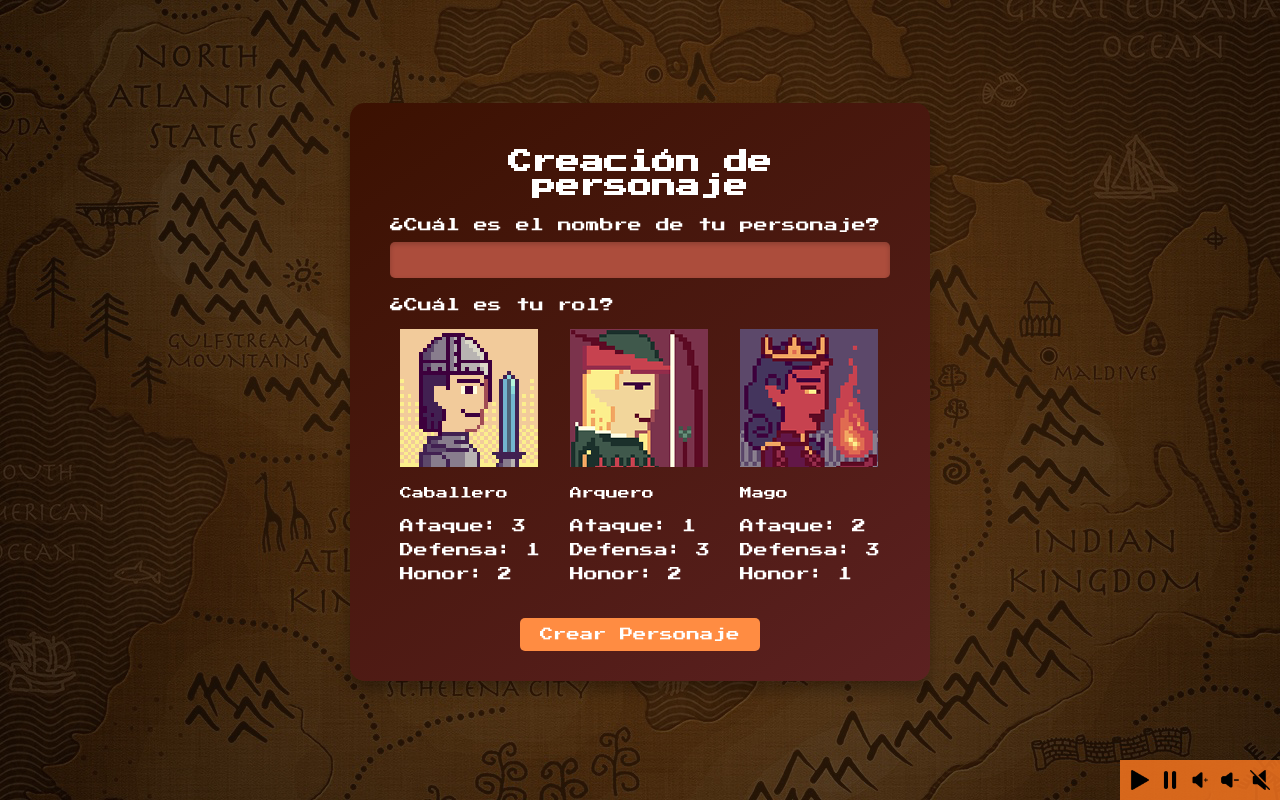
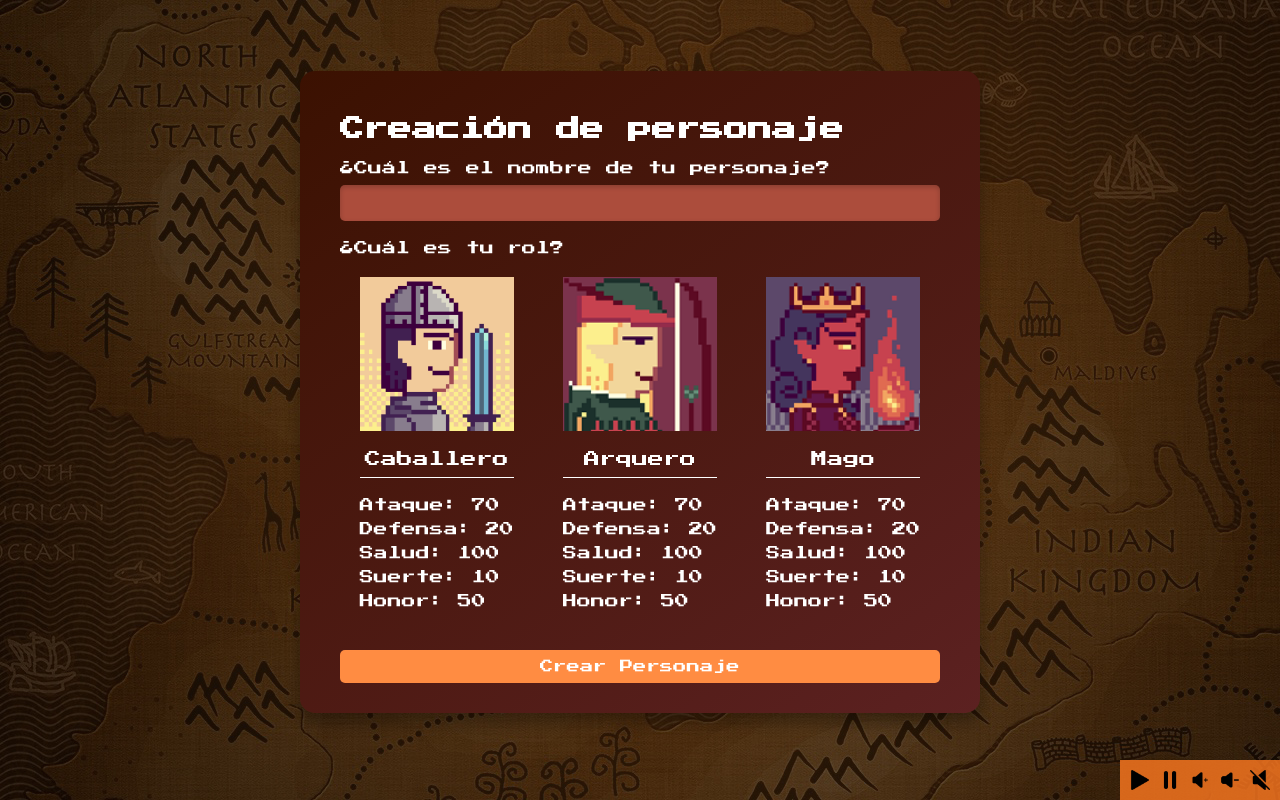
Before and after one commit to pedrouzcategui/dungeons_and_dragons, a PHP site: page /dungeons_and_dragons/create-character in a window 1280 px wide. Run offline with PHP 8.4, Linux system fonts and the light colour scheme; data comes from the database, SQL or seed files in the repository.

Commit message:
Final Files

```diff
--- a/App/Controllers/SeedController.php
+++ b/App/Controllers/SeedController.php
@@ -49,7 +49,7 @@ class SeedController
             Item::insert("Arma de soldado", "soldier-blade.png");
             Item::insert("Arma Maldita", "devil-blade.png");
             Item::insert("Armadura de Soldado", "iron-armor.png");
-            Item::insert("Armadura Divina", "gold-armor.png");
+            Item::insert("Armadura Divina", "gold-armor.webp");
 
             //**Dialogues */
             // #1
--- a/App/Models/Dialogue.php
+++ b/App/Models/Dialogue.php
@@ -52,7 +52,7 @@ class Dialogue
 
     // Insert a new dialogue
     // La razón por la que este método es estático, es porque no se necesita por el momento mantener el estado de la clase para uso posterior en otras operaciones, y esta clase solo se usa en el seeder, lo cuál facilita la acción de añadir clases.
-    public static function insert($is_character, $character_name, $chapter_id, $next_chapter_id, $text, $is_decision, $is_final, $is_ending = FALSE, $ending_id = NULL, $is_dice_throw = FALSE, $is_item = FALSE, $item_id = NULL)
+    public static function insert($is_character, $character_name, $chapter_id, $next_chapter_id, $text, $is_decision, $is_final, $is_ending = FALSE, $ending_id = NULL, $is_dice_throw = FALSE, $is_item = FALSE, $item_id = NULL, $is_stat_change = FALSE, $stat_change_id = NULL)
     {
         DB::query(
             "INSERT INTO dialogue (is_character, character_name, chapter_id, next_chapter_id, text, is_decision, is_final, is_ending, ending_id, is_dice_throw, is_item, item_id) VALUES(?, ?, ?, ?, ?, ?, ?, ?, ?, ?, ?, ?)",
--- a/App/Views/create-character/index.php
+++ b/App/Views/create-character/index.php
@@ -28,42 +28,24 @@ $classes = CharacterClass::getAll();
         <div class="form-group">
             <label class="text-sm">¿Cuál es tu rol?</label>
             <div class="role-options">
-                <label for="knight">
-                    <img src="assets/images/classes/knight.png" alt="knight.png" />
-                    <div class="flex justify-between items-center my-2">
-                        <span class="character_class_name">Caballero</span>
-                        <input type="radio" name="character_class" id="knight" value="1" checked>
-                    </div>
-                    <div class="flex flex-column text-sm gap-1">
-                        <span>Ataque: 3</span>
-                        <span>Defensa: 1</span>
-                        <span>Honor: 2</span>
-                    </div>
-                </label>
-                <label for="archer">
-                    <img src="assets/images/classes/archer.png" alt="archer.png" />
-                    <div class="flex justify-between items-center  my-2">
-                        <span class="character_class_name">Arquero</span>
-                        <input type="radio" name="character_class" id="archer" value="2">
-                    </div>
-                    <div class="flex flex-column text-sm gap-1">
-                        <span>Ataque: 1</span>
-                        <span>Defensa: 3</span>
-                        <span>Honor: 2</span>
-                    </div>
-                </label>
-                <label for="mage">
-                    <img src="assets/images/classes/mage.png" alt="mage.png" />
-                    <div class="flex justify-between items-center  my-2">
-                        <span class="character_class_name">Mago</span>
-                        <input type="radio" name="character_class" id="mage" value="3">
-                    </div>
-                    <div class="flex flex-column text-sm gap-1">
-                        <span>Ataque: 2</span>
-                        <span>Defensa: 3</span>
-                        <span>Honor: 1</span>
-                    </div>
-                </label>
+                <!-- I need to iterate from this point -->
+                <?php foreach ($classes as $index => $class): ?>
+                    <label for="<?= $class->getName() ?>">
+                        <img class="class_image" src="assets/images/classes/<?= $class->getName() ?>.png" alt="<?= $class->getName() ?>.png" />
+                        <div class="flex justify-between items-center my-2">
+                            <span class="character_class_name"><?= $class->getName() ?></span>
+                            <input type="radio" name="character_class" id="<?= $class->getName() ?>" value="<?= $index + 1 ?>" checked>
+                        </div>
+                        <div class="flex flex-column text-sm gap-1">
+                            <span>Ataque: <?= $class->getAttack() ?></span>
+                            <span>Defensa: <?= $class->getDefense() ?></span>
+                            <span>Salud: <?= $class->getHealth() ?></span>
+                            <span>Suerte: <?= $class->getLuck() ?></span>
+                            <span>Honor: <?= $class->getHonor() ?></span>
+                        </div>
+                    </label>
+                <?php endforeach; ?>
+                <!-- To this point -->
             </div>
         </div>
 
--- a/App/Views/create-character/styles.css
+++ b/App/Views/create-character/styles.css
@@ -19,8 +19,7 @@ form {
   border-radius: 15px;
   padding: 30px 40px;
   box-shadow: 0 10px 15px rgba(0, 0, 0, 0.3);
-  text-align: center;
-  max-width: 500px;
+  max-width: 600px;
   width: 100%;
 }
 
@@ -58,7 +57,7 @@ input[type="text"] {
 
 .role-options label {
   cursor: pointer;
-  padding: 5px;
+  padding: 10px;
   border: 2px solid transparent;
 }
 
@@ -81,8 +80,14 @@ input[type="text"] {
   opacity: 0.8;
 }
 
+.class_image {
+  text-align: center;
+  width: 100%;
+}
+
 button {
   background-color: #ff8c42;
+  width: 100%;
   color: #fff;
   border: none;
   border-radius: 5px;
@@ -105,5 +110,9 @@ button:active {
 }
 
 .character_class_name {
-  font-size: 12px;
+  font-size: 16px;
+  text-align: center;
+  width: 100%;
+  padding-bottom: 10px;
+  border-bottom: 1px solid white;
 }
```
Also changed, not shown: README.md, assets/images/classes/arquero.png (renamed from assets/images/classes/archer.png), assets/images/classes/caballero.png (renamed from assets/images/classes/knight.png), assets/images/classes/mago.png (renamed from assets/images/classes/mage.png), assets/images/icons/divine-armor.webp (renamed from assets/images/icons/gold-armor.webp).
